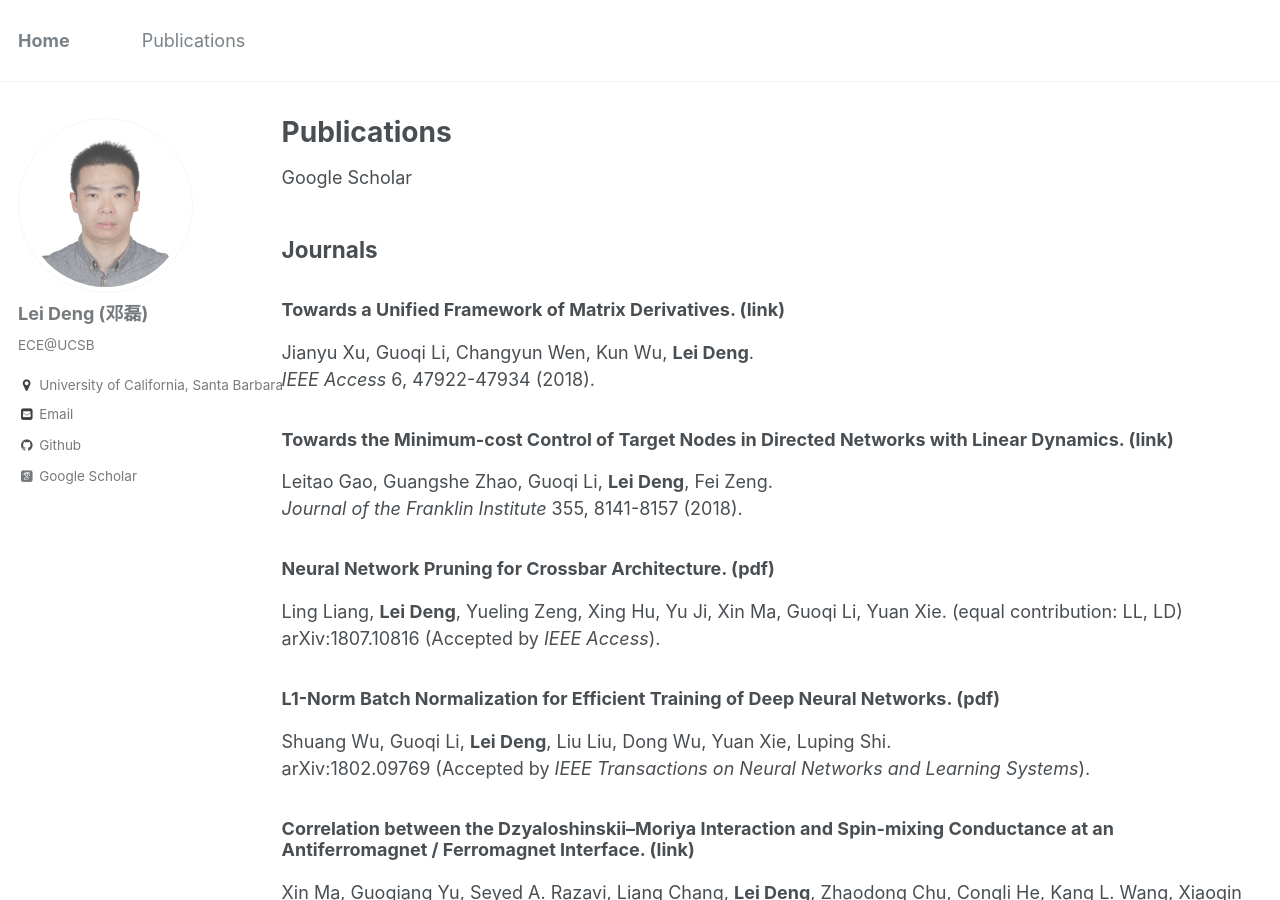
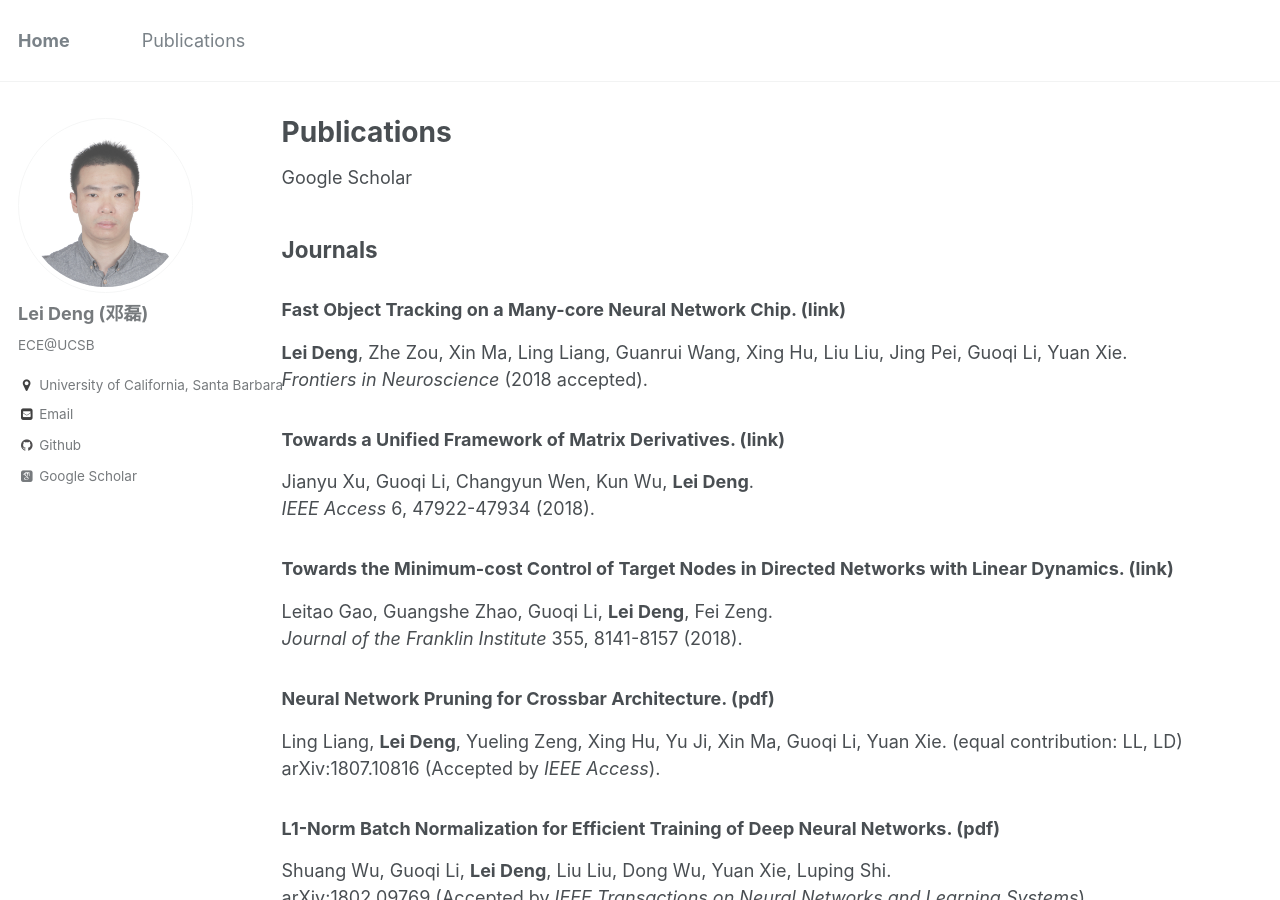
Before and after one commit to dllfei/dllfei.github.io, a Jekyll site: the page built from _pages/publications.md, in a window 1280 px wide and 900 px high. Built offline with Jekyll 4.4.1, drawn with Linux system fonts in a browser that asks for light colours; some web fonts are replaced.

Commit message:
Update publications.md

```diff
--- a/_pages/publications.md
+++ b/_pages/publications.md
@@ -7,6 +7,10 @@ author_profile: true
 [Google Scholar](https://scholar.google.com/citations?user=vlqhAN4AAAAJ&hl=zh-CN)
 
 ## Journals
+
+### Fast Object Tracking on a Many-core Neural Network Chip. ([link](https://www.frontiersin.org/articles/10.3389/fnins.2018.00841/abstract)) <br />
+**Lei Deng**, Zhe Zou, Xin Ma, Ling Liang, Guanrui Wang, Xing Hu, Liu Liu, Jing Pei, Guoqi Li, Yuan Xie. <br />
+*Frontiers in Neuroscience* (2018 accepted).
 
 ### Towards a Unified Framework of Matrix Derivatives. ([link](https://ieeexplore.ieee.org/abstract/document/8453264/)) <br />
 Jianyu Xu, Guoqi Li, Changyun Wen, Kun Wu, **Lei Deng**. <br />
```
